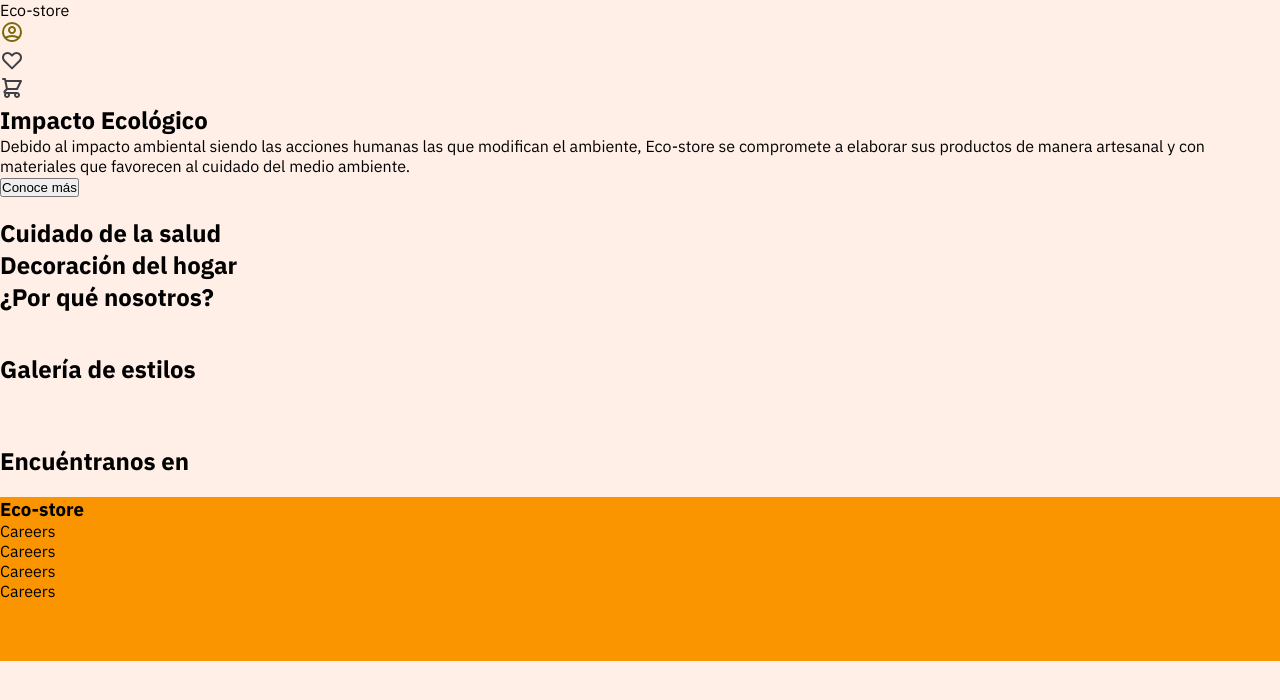
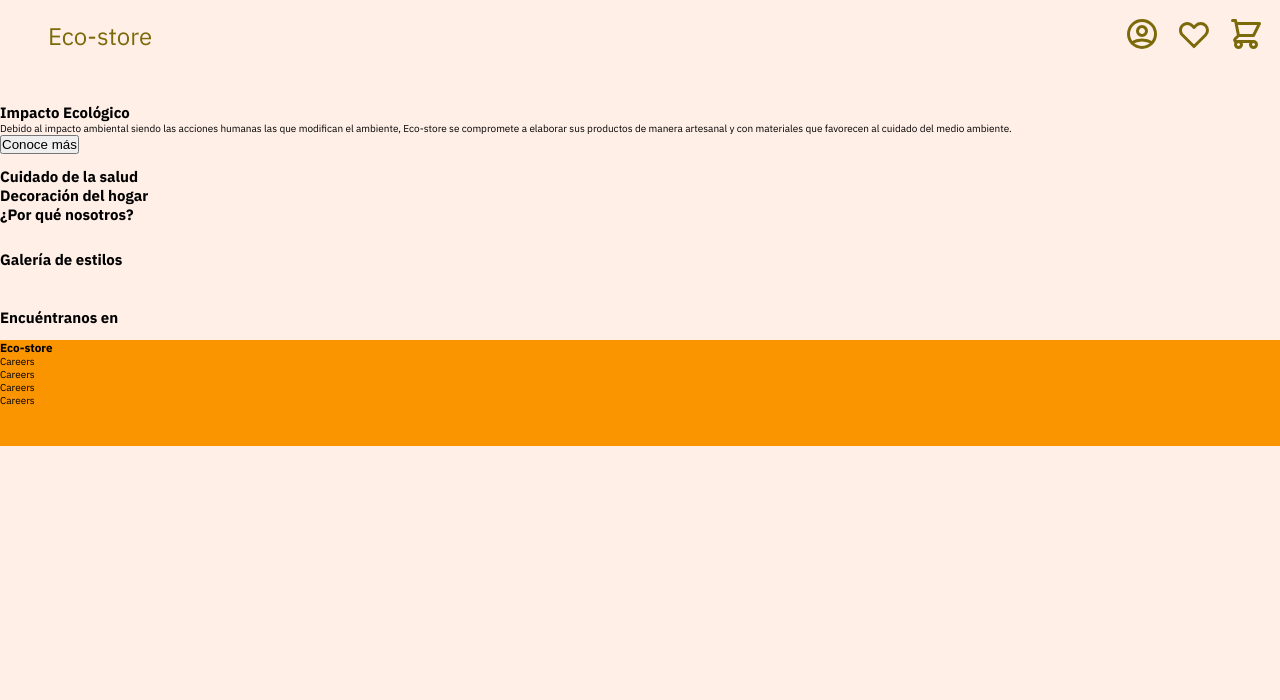
Before and after one commit to franko-tes/eco-store, a plain HTML site: page index.html in a window 1280 px wide. Drawn offline with Linux system fonts and the light colour scheme.

Commit message:
se dio estilos a la navbar

```diff
--- a/index.html
+++ b/index.html
@@ -18,22 +18,22 @@
             <ul class="icons">
                 <li>
                     <a href="" class="profile">
-                        <svg width="24" height="24" viewBox="0 0 24 24" fill="none" xmlns="http://www.w3.org/2000/svg">
+                        <svg width="36" height="36" viewBox="0 0 24 24" fill="none" xmlns="http://www.w3.org/2000/svg">
                             <path d="M5.121 17.804C7.21942 16.6179 9.58958 15.9963 12 16C14.5 16 16.847 16.655 18.879 17.804M15 10C15 10.7956 14.6839 11.5587 14.1213 12.1213C13.5587 12.6839 12.7956 13 12 13C11.2044 13 10.4413 12.6839 9.87868 12.1213C9.31607 11.5587 9 10.7956 9 10C9 9.20435 9.31607 8.44129 9.87868 7.87868C10.4413 7.31607 11.2044 7 12 7C12.7956 7 13.5587 7.31607 14.1213 7.87868C14.6839 8.44129 15 9.20435 15 10ZM21 12C21 13.1819 20.7672 14.3522 20.3149 15.4442C19.8626 16.5361 19.1997 17.5282 18.364 18.364C17.5282 19.1997 16.5361 19.8626 15.4442 20.3149C14.3522 20.7672 13.1819 21 12 21C10.8181 21 9.64778 20.7672 8.55585 20.3149C7.46392 19.8626 6.47177 19.1997 5.63604 18.364C4.80031 17.5282 4.13738 16.5361 3.68508 15.4442C3.23279 14.3522 3 13.1819 3 12C3 9.61305 3.94821 7.32387 5.63604 5.63604C7.32387 3.94821 9.61305 3 12 3C14.3869 3 16.6761 3.94821 18.364 5.63604C20.0518 7.32387 21 9.61305 21 12Z" stroke="#7C6A0A" stroke-width="2" stroke-linecap="round" stroke-linejoin="round"/>
                         </svg>
                     </a>
                 </li>
                 <li>
                     <a href="" class="wishlist">
-                        <svg width="24" height="24" viewBox="0 0 24 24" fill="none" xmlns="http://www.w3.org/2000/svg">
-                            <path d="M3.34255 7.7779C3.5687 7.23194 3.90017 6.73586 4.31804 6.31799C4.7359 5.90012 5.23198 5.56865 5.77795 5.3425C6.32392 5.11635 6.90909 4.99995 7.50004 4.99995C8.09099 4.99995 8.67616 5.11635 9.22213 5.3425C9.7681 5.56865 10.2642 5.90012 10.682 6.31799L12 7.63599L13.318 6.31799C14.162 5.47407 15.3066 4.99997 16.5 4.99997C17.6935 4.99997 18.8381 5.47407 19.682 6.31799C20.526 7.16191 21.0001 8.30651 21.0001 9.49999C21.0001 10.6935 20.526 11.8381 19.682 12.682L12 20.364L4.31804 12.682C3.90017 12.2641 3.5687 11.7681 3.34255 11.2221C3.1164 10.6761 3 10.0909 3 9.49999C3 8.90904 3.1164 8.32387 3.34255 7.7779Z" stroke="#3F3F46" stroke-width="2" stroke-linecap="round" stroke-linejoin="round"/>
+                        <svg width="36" height="36" viewBox="0 0 24 24" fill="none" xmlns="http://www.w3.org/2000/svg">
+                            <path d="M3.34255 7.7779C3.5687 7.23194 3.90017 6.73586 4.31804 6.31799C4.7359 5.90012 5.23198 5.56865 5.77795 5.3425C6.32392 5.11635 6.90909 4.99995 7.50004 4.99995C8.09099 4.99995 8.67616 5.11635 9.22213 5.3425C9.7681 5.56865 10.2642 5.90012 10.682 6.31799L12 7.63599L13.318 6.31799C14.162 5.47407 15.3066 4.99997 16.5 4.99997C17.6935 4.99997 18.8381 5.47407 19.682 6.31799C20.526 7.16191 21.0001 8.30651 21.0001 9.49999C21.0001 10.6935 20.526 11.8381 19.682 12.682L12 20.364L4.31804 12.682C3.90017 12.2641 3.5687 11.7681 3.34255 11.2221C3.1164 10.6761 3 10.0909 3 9.49999C3 8.90904 3.1164 8.32387 3.34255 7.7779Z" stroke="#7C6A0A" stroke-width="2" stroke-linecap="round" stroke-linejoin="round"/>
                         </svg>
                     </a>
                 </li>
                 <li>
                     <a href="" class="cart">
-                        <svg width="24" height="24" viewBox="0 0 24 24" fill="none" xmlns="http://www.w3.org/2000/svg">
-                            <path d="M3 3H5L5.4 5M5.4 5H21L17 13H7M5.4 5L7 13M7 13L4.707 15.293C4.077 15.923 4.523 17 5.414 17H17M17 17C16.4696 17 15.9609 17.2107 15.5858 17.5858C15.2107 17.9609 15 18.4696 15 19C15 19.5304 15.2107 20.0391 15.5858 20.4142C15.9609 20.7893 16.4696 21 17 21C17.5304 21 18.0391 20.7893 18.4142 20.4142C18.7893 20.0391 19 19.5304 19 19C19 18.4696 18.7893 17.9609 18.4142 17.5858C18.0391 17.2107 17.5304 17 17 17ZM9 19C9 19.5304 8.78929 20.0391 8.41421 20.4142C8.03914 20.7893 7.53043 21 7 21C6.46957 21 5.96086 20.7893 5.58579 20.4142C5.21071 20.0391 5 19.5304 5 19C5 18.4696 5.21071 17.9609 5.58579 17.5858C5.96086 17.2107 6.46957 17 7 17C7.53043 17 8.03914 17.2107 8.41421 17.5858C8.78929 17.9609 9 18.4696 9 19Z" stroke="#3F3F46" stroke-width="2" stroke-linecap="round" stroke-linejoin="round"/>
+                        <svg width="36" height="36" viewBox="0 0 24 24" fill="none" xmlns="http://www.w3.org/2000/svg">
+                            <path d="M3 3H5L5.4 5M5.4 5H21L17 13H7M5.4 5L7 13M7 13L4.707 15.293C4.077 15.923 4.523 17 5.414 17H17M17 17C16.4696 17 15.9609 17.2107 15.5858 17.5858C15.2107 17.9609 15 18.4696 15 19C15 19.5304 15.2107 20.0391 15.5858 20.4142C15.9609 20.7893 16.4696 21 17 21C17.5304 21 18.0391 20.7893 18.4142 20.4142C18.7893 20.0391 19 19.5304 19 19C19 18.4696 18.7893 17.9609 18.4142 17.5858C18.0391 17.2107 17.5304 17 17 17ZM9 19C9 19.5304 8.78929 20.0391 8.41421 20.4142C8.03914 20.7893 7.53043 21 7 21C6.46957 21 5.96086 20.7893 5.58579 20.4142C5.21071 20.0391 5 19.5304 5 19C5 18.4696 5.21071 17.9609 5.58579 17.5858C5.96086 17.2107 6.46957 17 7 17C7.53043 17 8.03914 17.2107 8.41421 17.5858C8.78929 17.9609 9 18.4696 9 19Z" stroke="#7C6A0A" stroke-width="2" stroke-linecap="round" stroke-linejoin="round"/>
                         </svg>
                     </a>
                 </li>
--- a/scss/main.scss
+++ b/scss/main.scss
@@ -18,10 +18,37 @@ $font-stack: "IBM Plex Sans", sans-serif;
     box-sizing: border-box;
 }
 
+html{
+	font-size: 62.5%;
+}
+
 body {
     background-color: $background-color;
     font-family: $font-stack;
 }
+
+header nav {
+    width: 100%;
+    padding: 1.6rem;
+    color: $title-and-text-color;
+    display: flex;
+    justify-content: space-between;
+    align-items: center;
+    margin-bottom: 3.2rem;
+
+    p {
+        font-size: 2.4rem;
+        padding-left: 3.2rem;
+    }
+
+    .icons {
+        list-style-type: none;
+        display: flex;
+        gap: 1.6rem;
+    }
+}
+
+
 
 .footer {
     $footer-background-color: #FA9500;
```
Also changed, not shown: css/main.css, 1 other file.
